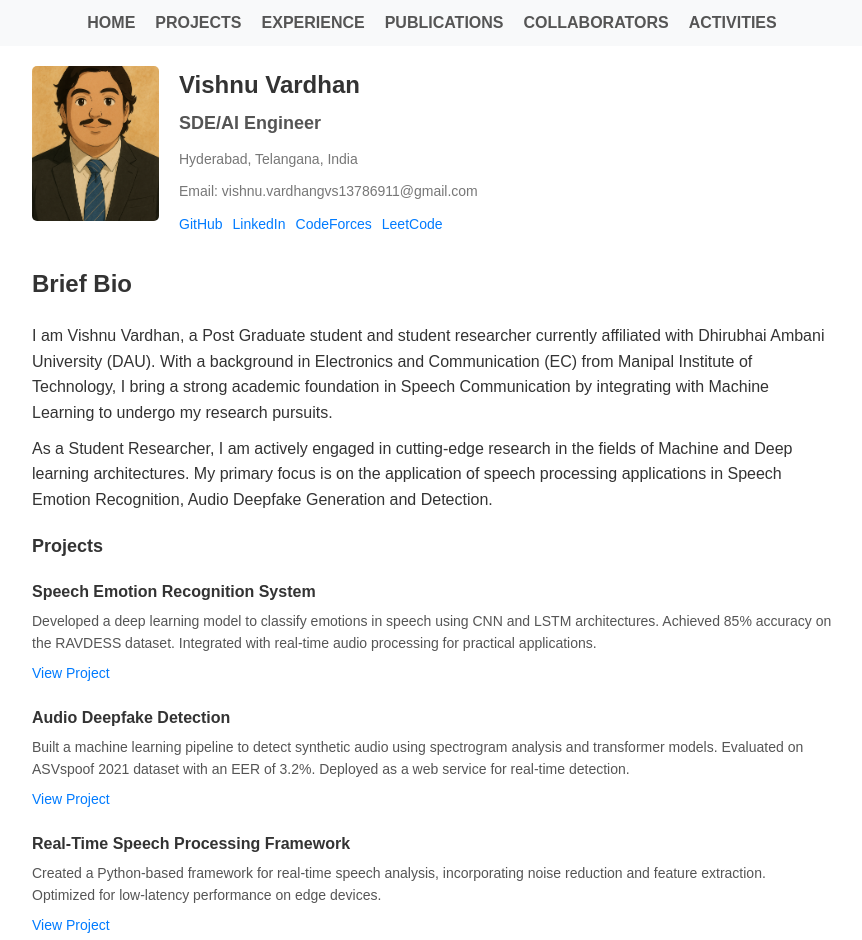
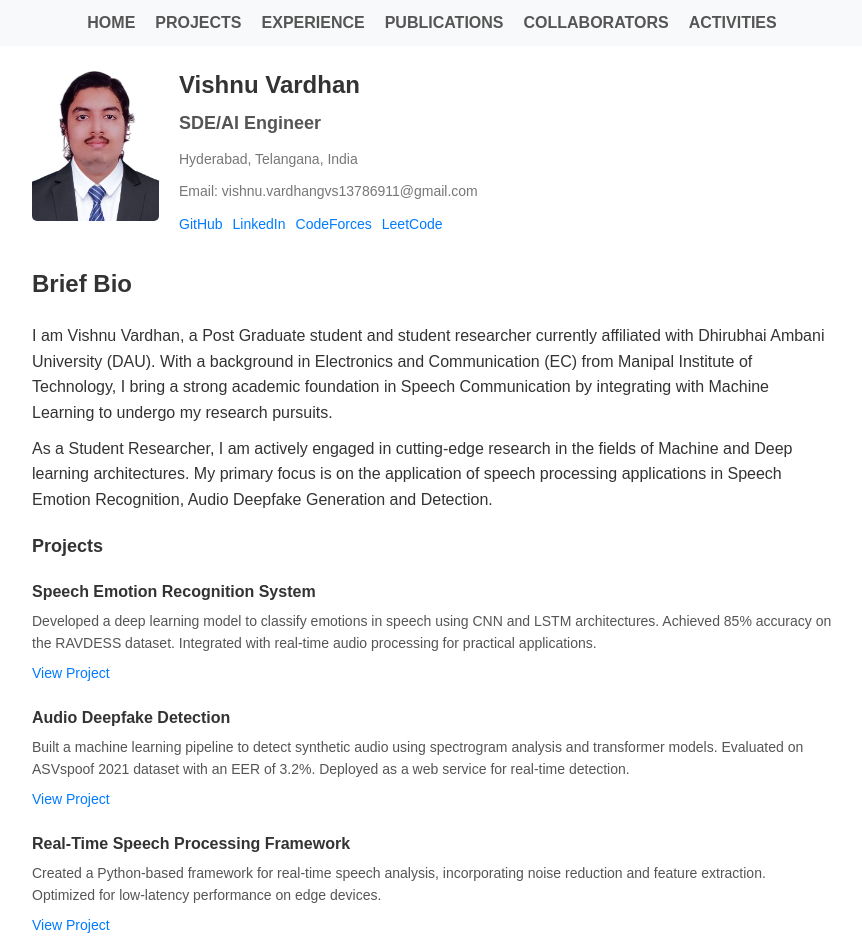
Before and after one commit to V1shnu127/v1shnu127.github.io, a plain HTML site: page index3.html in a window 1280 px wide. Shown: the top 940 px of the page, without its empty margins (208-1070 px from the left). Drawn offline with Linux system fonts and the light colour scheme.

Commit message:
Update index3.html

```diff
--- a/index3.html
+++ b/index3.html
@@ -126,7 +126,7 @@
 
     <div class="container">
         <div class="profile">
-            <img src="images/ghibl.jpg" alt="Vishnu Vardhan">
+            <img src="images/P190907312.jpg" alt="Vishnu Vardhan">
             <div class="profile-info">
                 <h1>Vishnu Vardhan</h1>
                 <h2>SDE/AI Engineer</h2>
```
